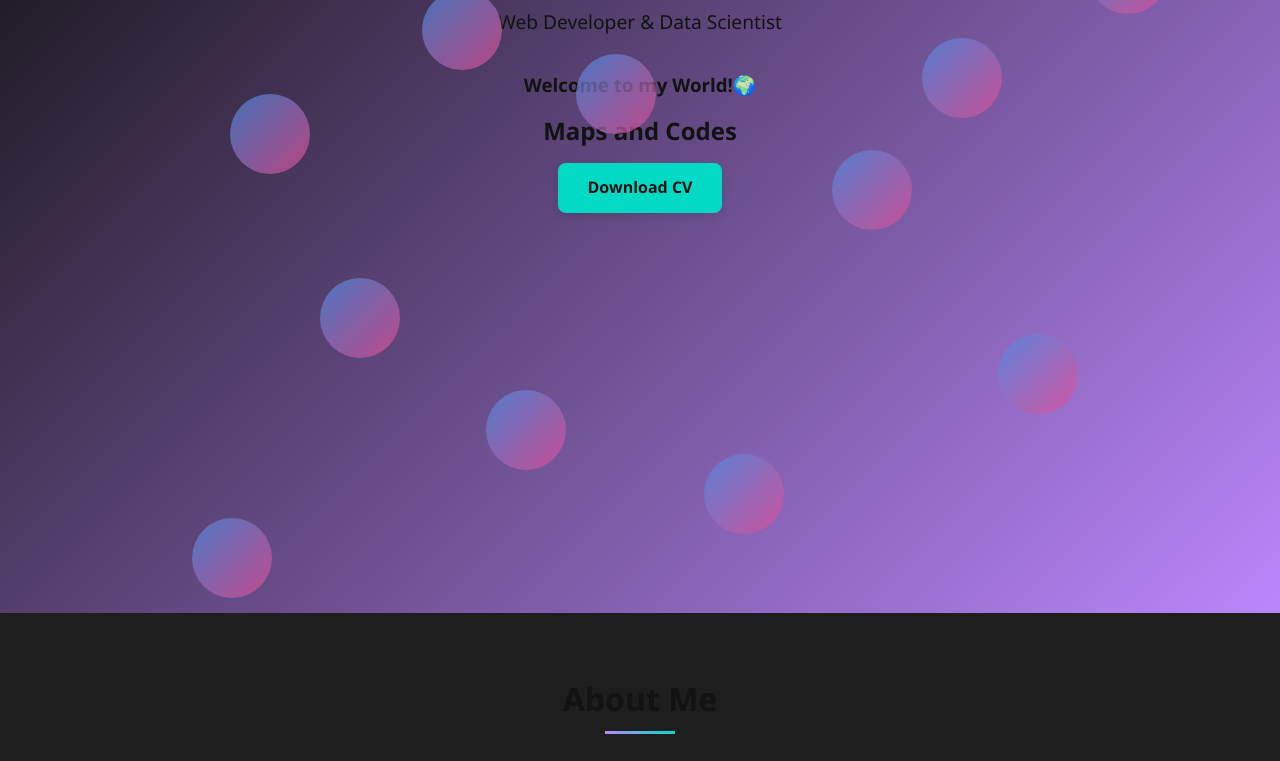
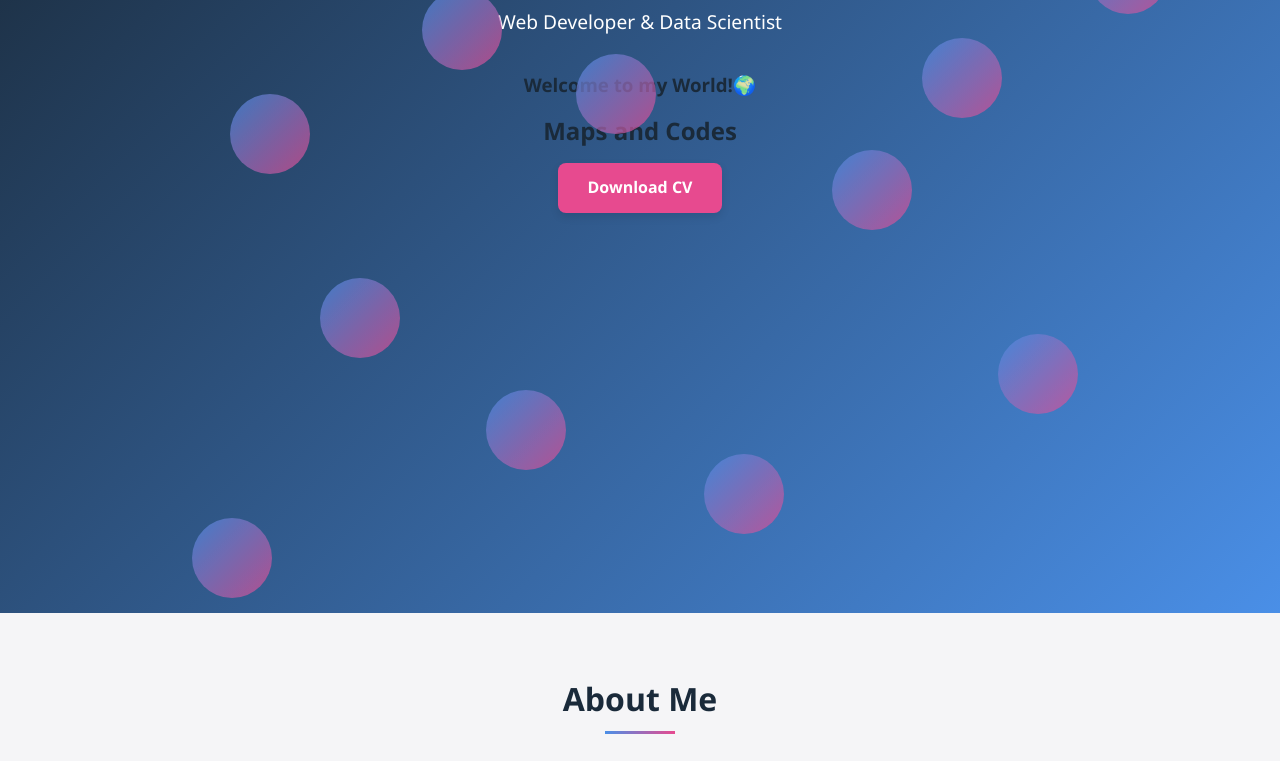
Before and after one commit to crebi6/web1, a plain HTML site: page index.html in a window 1280 px wide. Shown: the part 186-947 px from the top of the page. Drawn offline with Linux system fonts and the dark colour scheme.

Commit message:
styles.css

```diff
--- a/css/styles.css
+++ b/css/styles.css
@@ -499,17 +499,7 @@ footer {
     }
 }
 
-/* DARK MODE */
-@media (prefers-color-scheme: dark) {
-    :root {
-        --primary-color: #121212;
-        --secondary-color: #bb86fc;
-        --accent-color: #03dac6;
-        --text-color: #e0e0e0;
-        --light-text: #121212;
-        --background-color: #1e1e1e;
-        --card-background: #2c2c2c;
-    }
+
 
     .navbar {
         background-color: var(--primary-color);
```
